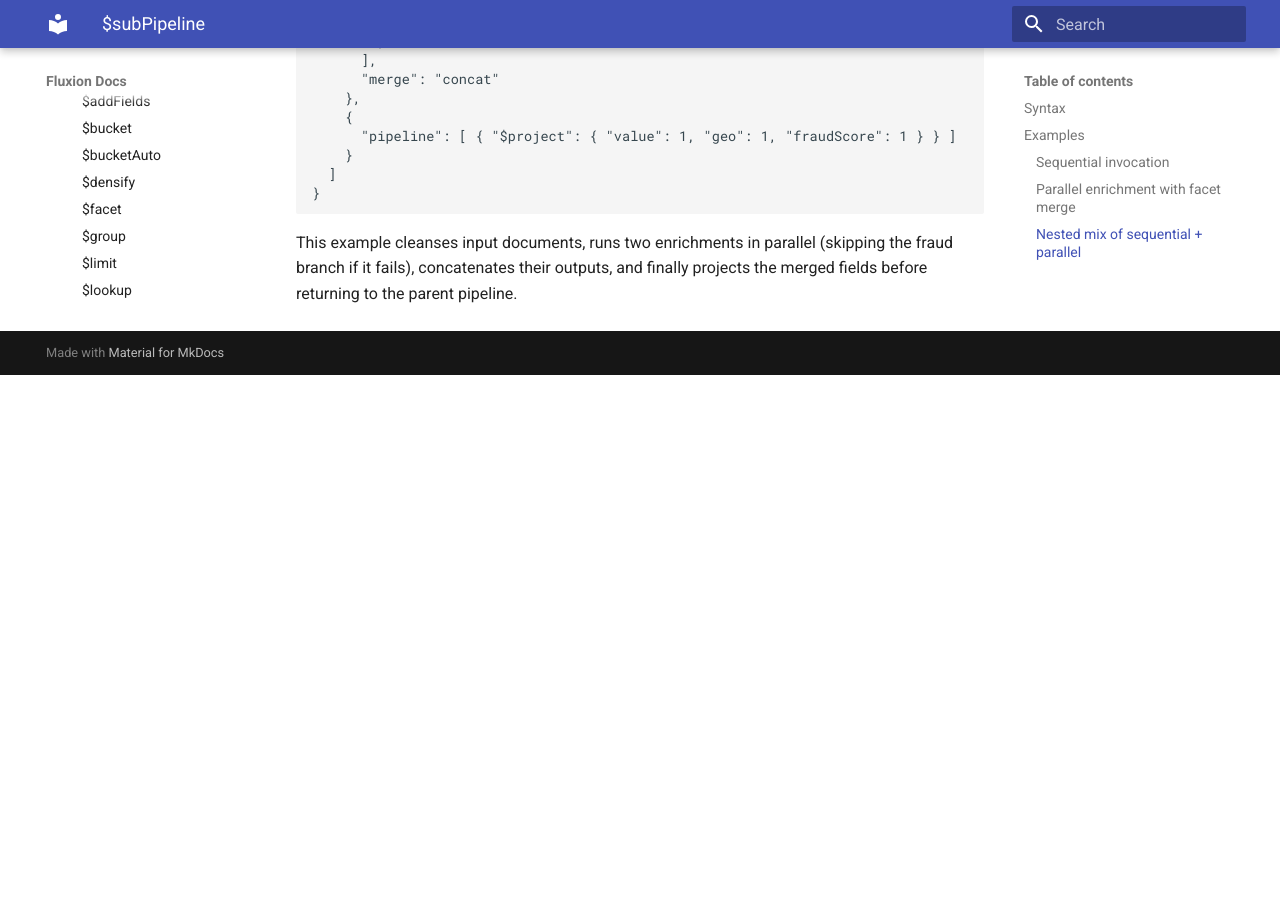
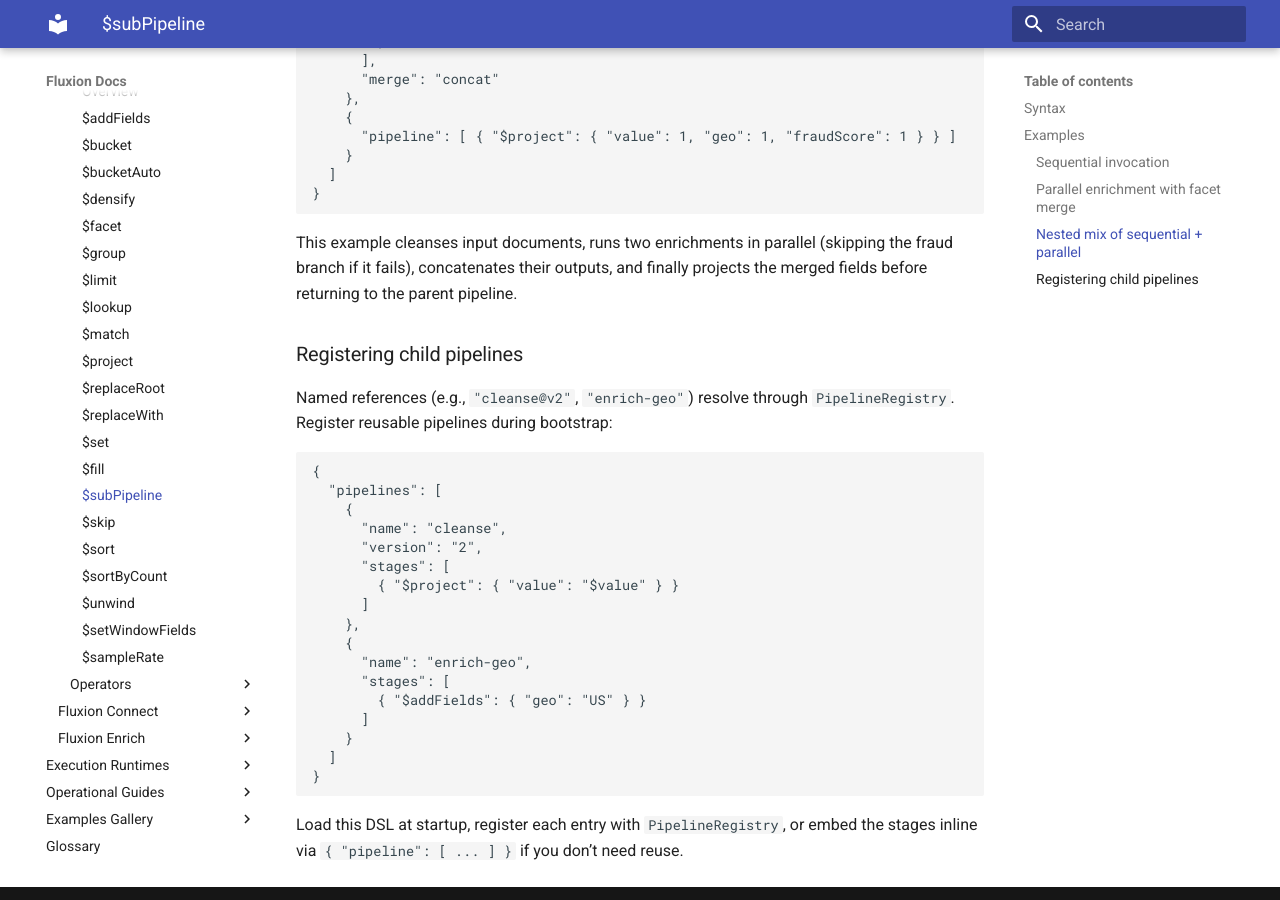
Before and after one commit to aredlavenkat/fluxion-docs, an MkDocs documentation site: the page built from docs/stages/subPipeline.md, in a window 1280 px wide and 900 px high, scrolled down 2157 px. Built offline with MkDocs 1.6.1 and Material for MkDocs 9.7.7, drawn with Linux system fonts in a browser that asks for light colours; before the commit the page ends 2532 px from its top, so only the background shows below that.

Commit message:
$subpipeline example

````diff
--- a/docs/stages/subPipeline.md
+++ b/docs/stages/subPipeline.md
@@ -108,3 +108,29 @@
 ```
 
 This example cleanses input documents, runs two enrichments in parallel (skipping the fraud branch if it fails), concatenates their outputs, and finally projects the merged fields before returning to the parent pipeline.
+
+### Registering child pipelines
+
+Named references (e.g., `"cleanse@v2"`, `"enrich-geo"`) resolve through `PipelineRegistry`. Register reusable pipelines during bootstrap:
+
+```json
+{
+  "pipelines": [
+    {
+      "name": "cleanse",
+      "version": "2",
+      "stages": [
+        { "$project": { "value": "$value" } }
+      ]
+    },
+    {
+      "name": "enrich-geo",
+      "stages": [
+        { "$addFields": { "geo": "US" } }
+      ]
+    }
+  ]
+}
+```
+
+Load this DSL at startup, register each entry with `PipelineRegistry`, or embed the stages inline via `{ "pipeline": [ ... ] }` if you don’t need reuse.
````
